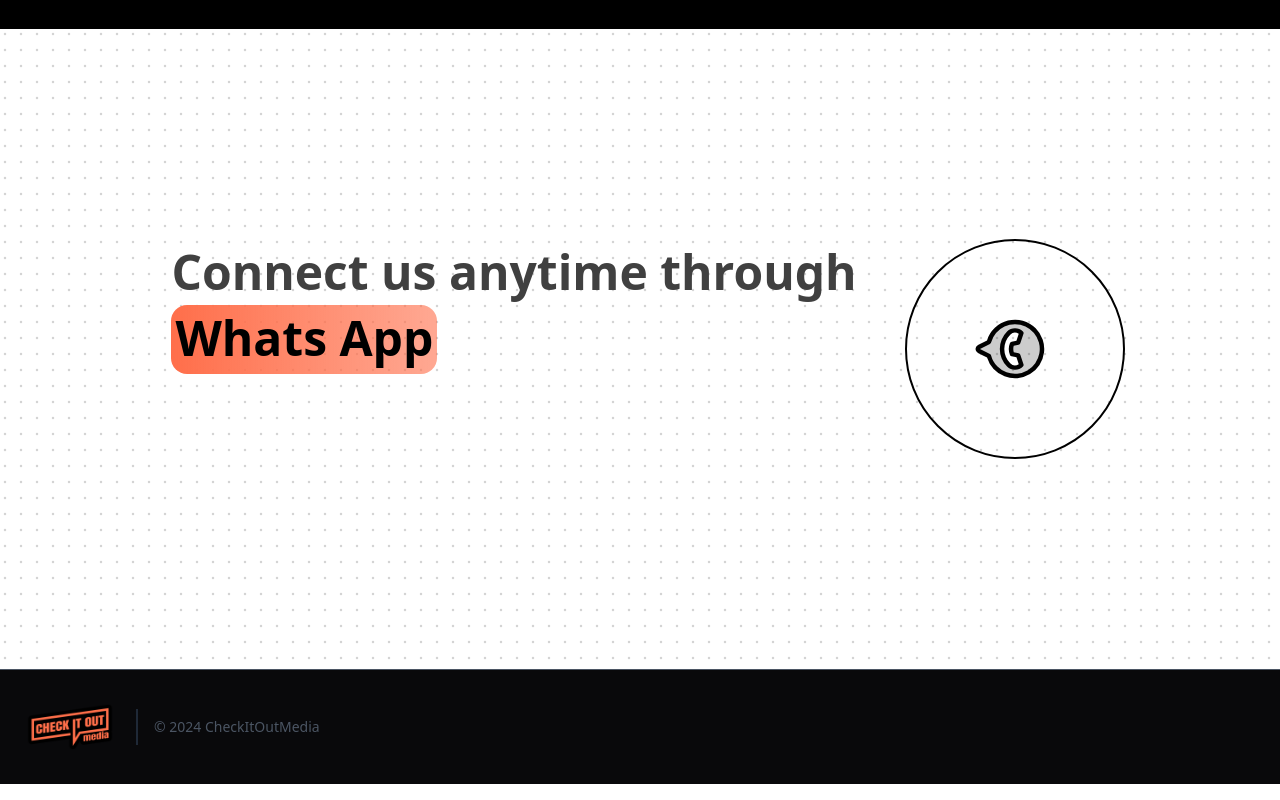
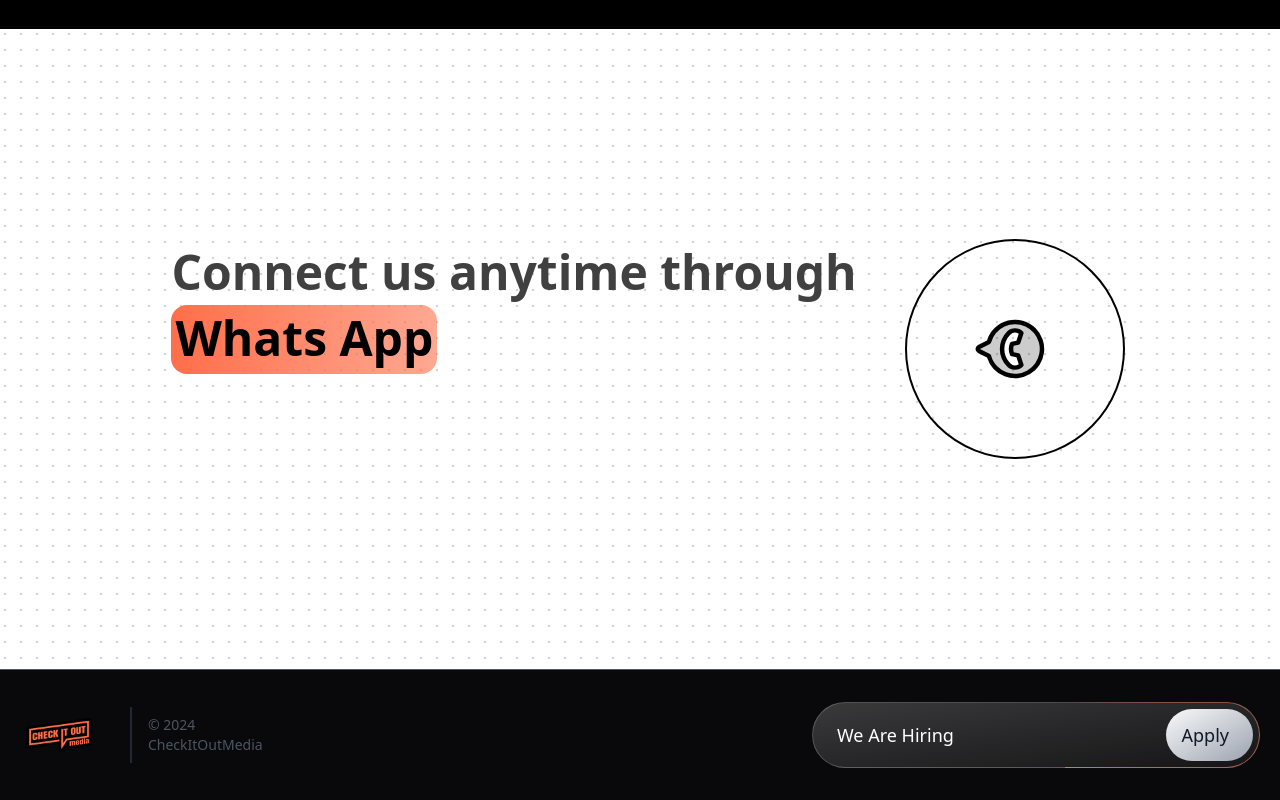
Before and after one commit to Mohith-Kumar28/chec-it-out-media, a Next.js app: page / in a window 1280 px wide. Shown: the part 7345-8145 px from the top of the page. Built offline with nearby package versions, Linux system fonts and the light colour scheme.

Commit message:
added hiring section

```diff
--- a/src/app/(pages)/page.tsx
+++ b/src/app/(pages)/page.tsx
@@ -5,6 +5,7 @@
 import Brands from "@/components/brands";
 import { Contact } from "@/components/contact";
 import TrippyHero from "@/components/hero";
+import Hiring from "@/components/hiring";
 import { WhatWeOffer } from "@/components/what-we-offer";
 import Works from "@/components/works";
 
--- a/src/app/globals.css
+++ b/src/app/globals.css
@@ -1,6 +1,15 @@
 @tailwind base;
 @tailwind components;
 @tailwind utilities;
+.mask-with-browser-support {
+  mask: linear-gradient(black, black), linear-gradient(black, black);
+  mask-clip: content-box, border-box;
+  mask-composite: exclude;
+  -webkit-mask: linear-gradient(black, black) content-box,
+    linear-gradient(black, black);
+  -webkit-mask-clip: content-box, border-box;
+  -webkit-mask-composite: xor;
+}
 
 @layer base {
   :root {
--- a/src/components/contact.tsx
+++ b/src/components/contact.tsx
@@ -3,6 +3,7 @@
 import { HeroHighlight, Highlight } from "./ui/hero-highlight";
 import MagnetButton from "./ui/magnet-button";
 import Link from "next/link";
+import Hiring from "./hiring";
 
 export function Contact() {
   return (
@@ -34,6 +35,7 @@
             <MagnetButton />
           </Link>
         </div>
+        {/* <Hiring /> */}
       </HeroHighlight>
     </div>
   );
--- /dev/null
+++ b/src/components/hiring.tsx
@@ -0,0 +1,75 @@
+"use client";
+import {
+  animate,
+  useMotionTemplate,
+  useMotionValue,
+  motion,
+} from "framer-motion";
+import React, { useEffect, useRef } from "react";
+import { FiArrowRight } from "react-icons/fi";
+
+const Hiring = () => {
+  return (
+    // <div className="flex h-[200px] items-center justify-center  px-4">
+    <BeamInput />
+    // </div>
+  );
+};
+
+const BeamInput = () => {
+  const inputRef = useRef<HTMLInputElement | null>(null);
+
+  const turn = useMotionValue(0);
+
+  useEffect(() => {
+    animate(turn, 1, {
+      ease: "linear",
+      duration: 5,
+      repeat: Infinity,
+    });
+  }, []);
+
+  const backgroundImage = useMotionTemplate`conic-gradient(from ${turn}turn, #a78bfa00 75%, #FE6E4A 100%)`;
+
+  return (
+    <form
+      onSubmit={(e) => {
+        e.preventDefault();
+      }}
+      onClick={() => {
+        inputRef.current?.focus();
+      }}
+      className="relative flex w-full max-w-md items-center gap-2 rounded-full border border-white/20 bg-gradient-to-br from-white/20 to-white/5 py-1.5 pl-6 pr-1.5 text-lg"
+    >
+      {/* <input
+        ref={inputRef}
+        type="email"
+        placeholder="Enter your email"
+        className="w-full bg-transparent text-sm text-white placeholder-white/80 focus:outline-0"
+      /> */}
+      <span className="w-full bg-transparent  text-white placeholder-white/80 focus:outline-0">
+        We Are Hiring
+      </span>
+
+      <button
+        onClick={(e) => e.stopPropagation()}
+        type="submit"
+        className="group flex shrink-0 items-center gap-1.5 rounded-full bg-gradient-to-br from-gray-50 to-gray-400 px-4 py-3  font-medium text-gray-900 transition-transform active:scale-[0.985]"
+      >
+        <span>Apply</span>
+        <FiArrowRight className="-mr-4 opacity-0 transition-all group-hover:-mr-0 group-hover:opacity-100 group-active:-rotate-45" />
+      </button>
+
+      <div className="pointer-events-none absolute inset-0 z-10 rounded-full">
+        <motion.div
+          style={{
+            backgroundImage,
+          }}
+          className="mask-with-browser-support absolute -inset-[1px] rounded-full border border-transparent bg-origin-border"
+        />
+      </div>
+    </form>
+  );
+};
+
+export default Hiring;
--- a/src/components/layout/footer.tsx
+++ b/src/components/layout/footer.tsx
@@ -1,11 +1,12 @@
 "use client";
 
 import Image from "next/image";
+import Hiring from "../hiring";
 
 const Footer = () => {
   return (
     <footer className="text-gray-600 bg-zinc-950 body-font border-t border-gray-600">
-      <div className="container px-5 py-8 mx-auto flex items-center sm:flex-row flex-col">
+      <div className="container px-5 py-8 gap-4 mx-auto flex items-center sm:flex-row flex-col">
         <a className="flex title-font font-medium items-center md:justify-start justify-center text-white">
           {/* <svg
             xmlns="http://www.w3.org/2000/svg"
@@ -96,6 +97,9 @@
             </svg>
           </a>
         </span> */}
+        <div className="flex md:justify-end w-full ">
+          <Hiring />
+        </div>
       </div>
     </footer>
   );
```
